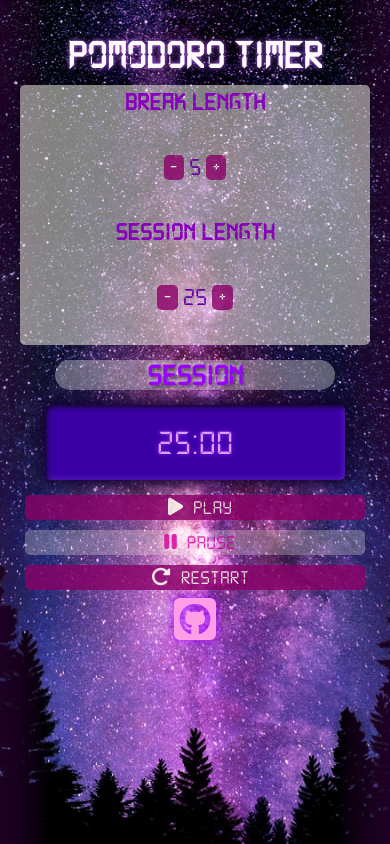
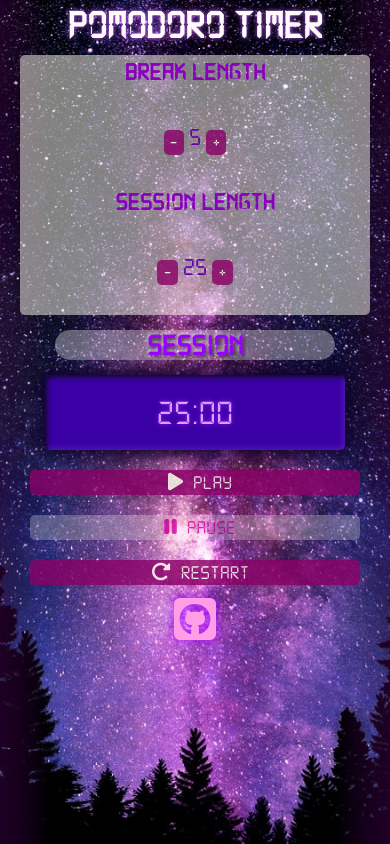
Before and after one commit to biomath-421/pomodoro-app, a React app: page / in a window 390 px wide. Built offline with nearby package versions, Linux system fonts and the light colour scheme.

Commit message:
correction css

```diff
--- a/src/index.css
+++ b/src/index.css
@@ -12,6 +12,7 @@ body {
     background-attachment: fixed;
     background-repeat: no-repeat;
     background-position: center;
+    margin:0px;
 }
 
 main {
@@ -73,6 +74,7 @@ button:disabled {
     width: auto;
     min-width: 150px;
     margin-top: 20px;
+    margin-bottom: 30px;
 }
 
 .breakControl {
@@ -115,7 +117,6 @@ button:disabled {
 }
 
 #github{
-    margin-top: 30px;
     color: rgb(255, 158, 231);
     text-decoration: none;
     text-shadow: 0 0 10px rgb(153, 0, 255);
@@ -139,6 +140,7 @@ button:disabled {
 h1 {
     font-size: 70px;
     color: snow;
+    margin-top: 5px;
     margin-bottom: 10px;
     text-shadow: 0px 0px 5px rgba(191, 95, 255, 0.9);
 }
@@ -187,6 +189,7 @@ i {
     main button{
         height: 25px;
         margin:5px;
+        margin-top: 15px;
         justify-self: center ;
     }
     h1{
@@ -210,7 +213,7 @@ i {
     }
     .timerControl{
         min-width: 110px;
-        margin: 5px;
+        margin: 10px;
     }
     .Column{
         display: flex;
```
